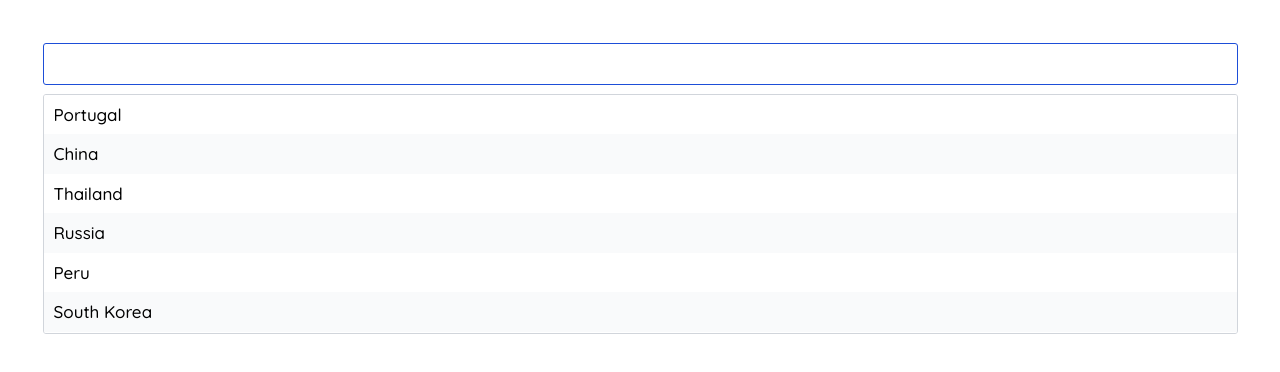
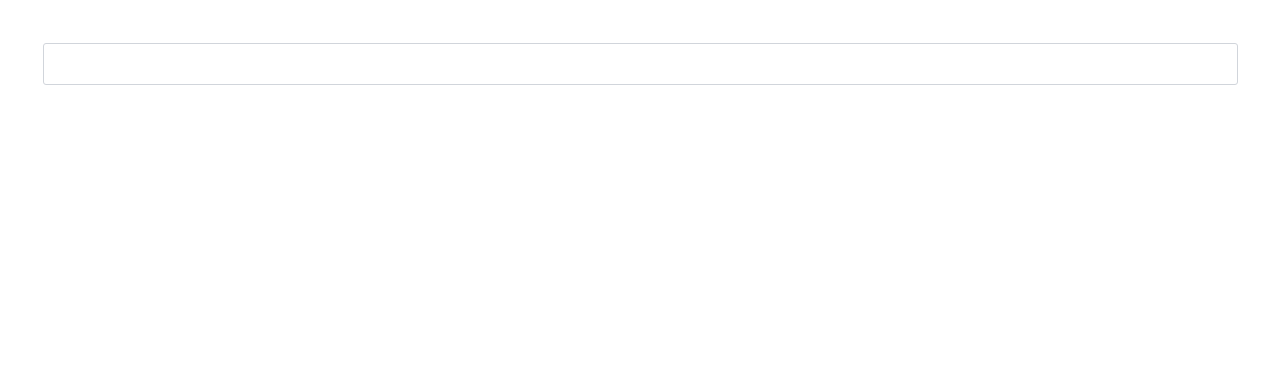
Before and after one commit to melihsahtulek/react-multi-select, a React (Vite) app: page / in a window 1280 px wide. Shown: the top 372 px of the page. Built offline with nearby package versions, Linux system fonts and the light colour scheme.

Commit message:
w.i.p. finished base components, logic feats, ready for test

```diff
--- a/src/App.tsx
+++ b/src/App.tsx
@@ -1,9 +1,6 @@
 import MultiSelect from '@/components/MultiSelect';
 
-function App() {
-  return (
-    <MultiSelect
-      options={[
+const options = [
   {
     label: 'Portugal',
     value: 'PT'
@@ -31,13 +28,23 @@ function App() {
   {
     label: 'Canada',
     value: 'CA'
+  },
+  {
+    label: 'Poland',
+    value: 'PL'
+  },
+  {
+    label: 'Senegal',
+    value: 'SN'
+  },
+  {
+    label: 'South Africa',
+    value: 'ZA'
   }
-      ]}
-      searchable={false}
-      multiSelect={false}
-      disabled={false}
-    />
-  );
+];
+
+function App() {
+  return <MultiSelect searchable={true} multiSelectable={true} disabled={false} options={options} />;
 }
 
 export default App;
--- a/src/components/MultiSelect/index.tsx
+++ b/src/components/MultiSelect/index.tsx
@@ -1,20 +1,38 @@
-import { createContext, forwardRef, useContext, useEffect, useMemo, useRef, useState } from 'react';
+import { createContext, useContext, useEffect, useId, useMemo, useRef, useState } from 'react';
 import styles from '@/components/MultiSelect/multi-select.module.css';
 
 export const MultiSelectContext = createContext<any>(null);
 
 const SelectButton = () => {
-  const { searchValue, setSearchValue, selectedItems, setSelectedItems, filtered, optionList, setOptionList, ref } =
-    useContext(MultiSelectContext);
-  const [inputFocus, setInputFocus] = useState(false);
+  const {
+    inputFocus,
+    setInputFocus,
+    searchValue,
+    setSearchValue,
+    selectedItems,
+    setSelectedItems,
+    optionList,
+    setOptionList,
+    selectButtonRef,
+    selectIsOpen,
+    setSelectIsOpen,
+    multiSelectable,
+    searchable
+  } = useContext(MultiSelectContext);
+
+  const id = useId();
 
   return (
     <label
-      htmlFor="search_inp"
+      htmlFor={id}
       className={styles.select_btn_container}
+      onClick={() => {
+        setSelectIsOpen(!selectIsOpen);
+      }}
       style={{
         borderColor: inputFocus ? 'var(--blue)' : 'var(--gray-300)'
       }}>
+      {multiSelectable ? (
         <div className={styles.selected_items}>
           {selectedItems?.map((item: Option, index: number) => (
             <span
@@ -28,27 +46,39 @@ const SelectButton = () => {
                   const elem = copyArr.splice(unselectItemIndex, 1);
                   setSelectedItems(copyArr);
                   setOptionList([...optionList, ...elem]);
-                ref.current.focus();
+                  selectButtonRef.current.focus();
                 }
               }}>
               {item.label}
             </span>
           ))}
         </div>
+      ) : (
+        <div className={styles.one_selected}>{selectedItems?.[0]?.label}</div>
+      )}
       <input
-        ref={ref}
-        id="search_inp"
+        ref={selectButtonRef}
+        id={id}
         type="text"
-        autoFocus={true}
+        disabled={searchable ? false : true}
+        autoFocus={false}
         value={searchValue}
         onFocus={() => {
           setInputFocus(true);
+          // setSelectIsOpen(!selectIsOpen);
+        }}
+        onClick={() => {
+          // setSelectIsOpen(!selectIsOpen);
         }}
         onBlur={() => {
-          setInputFocus(false);
+          // setInputFocus(false);
         }}
         onChange={(e) => {
           setSearchValue(e.currentTarget.value.trim());
+          setSelectIsOpen(true);
+          if (!multiSelectable) {
+            setSelectedItems([]);
+          }
         }}
         className={styles.select_input}
       />
@@ -57,30 +87,52 @@ const SelectButton = () => {
 };
 
 function SelectBody() {
-  const { optionList, setOptionList, filtered, selectedItems, setSelectedItems, setSearchValue, ref } =
-    useContext(MultiSelectContext);
+  const {
+    selectIsOpen,
+    setSelectIsOpen,
+    setOptionList,
+    filtered,
+    selectedItems,
+    setSelectedItems,
+    setSearchValue,
+    selectButtonRef,
+    optionList,
+    multiSelectable
+  } = useContext(MultiSelectContext);
 
-  if (!(filtered.length > 0)) {
-    return <div className={styles.noItemAreThere}>No Data...</div>;
+  if (optionList.length < 1) {
+    return <div>Empty</div>;
   }
 
   return (
-    <div className={styles.select_body}>
+    <div
+      className={styles.select_body}
+      style={{
+        display: selectIsOpen ? 'block' : 'none'
+      }}>
       {filtered?.map((item: Option, index: number) => (
         <div
           className={styles.select_body_item}
+          style={{
+            backgroundColor: multiSelectable ? '' : item.label === selectedItems?.[0]?.label ? 'var(--blue)' : '',
+            color: multiSelectable ? '' : item.label === selectedItems?.[0]?.label ? 'var(--white)' : ''
+          }}
           key={index}
           onClick={() => {
+            if (!multiSelectable) {
+              setSelectedItems([item]);
+            } else {
               setSelectedItems([...selectedItems, item]);
-            const itemIndex = filtered.findIndex((elem: Option) => elem.value === item.value);
+              const itemIndex = optionList.findIndex((elem: Option) => elem.value === item.value);
               if (itemIndex > -1) {
-              console.log('if', itemIndex);
-              const copyArr = [...filtered];
+                const copyArr = [...optionList];
                 copyArr.splice(itemIndex, 1);
                 setOptionList(copyArr);
+                selectButtonRef.current.focus();
+              }
+            }
             setSearchValue('');
-              ref.current.focus();
-            }
+            setSelectIsOpen(false);
           }}>
           {item.label}
         </div>
@@ -97,17 +149,36 @@ type Option = {
 type MultiSelectProps = {
   options: Option[];
   searchable?: boolean;
-  multiSelect?: boolean;
+  multiSelectable?: boolean;
   disabled?: boolean;
 };
 
-export default function MultiSelect({ options }: MultiSelectProps) {
-  const ref = useRef(null);
+export default function MultiSelect({ options = [], multiSelectable = true, searchable = true }: MultiSelectProps) {
+  const selectRef = useRef(null);
+  const selectButtonRef = useRef(null);
   const [selectIsOpen, setSelectIsOpen] = useState<boolean>(false);
   const [optionList, setOptionList] = useState<Option[]>(options);
-
+  const [inputFocus, setInputFocus] = useState(false);
   const [searchValue, setSearchValue] = useState<string>('');
   const [selectedItems, setSelectedItems] = useState<Option[]>([]);
+
+  useEffect(() => {
+    if (!selectRef.current) {
+      return;
+    }
+
+    document.addEventListener('click', (e) => {
+      if (selectRef.current && !e.composedPath().includes(selectRef.current)) {
+        setInputFocus(false);
+        setSelectIsOpen(false);
+        setSearchValue('');
+      }
+    });
+
+    return () => {
+      document.removeEventListener('click', () => {});
+    };
+  }, []);
 
   const filtered = useMemo(() => {
     if (!searchValue) {
@@ -128,9 +199,13 @@ export default function MultiSelect({ options }: MultiSelectProps) {
         filtered,
         selectedItems,
         setSelectedItems,
-        ref
+        selectButtonRef,
+        inputFocus,
+        setInputFocus,
+        multiSelectable,
+        searchable
       }}>
-      <div className={styles.container}>
+      <div className={styles.container} ref={selectRef}>
         <SelectButton />
         <SelectBody />
       </div>
--- a/src/components/MultiSelect/multi-select.module.css
+++ b/src/components/MultiSelect/multi-select.module.css
@@ -19,7 +19,7 @@
   display: flex;
   width: 100%;
   height: 2.5rem;
-  border: 1px solid transparent;
+  border: 1px solid var(--gray-300);
   font-weight: 500;
   border-radius: 3px;
   font-size: 1rem;
@@ -102,3 +102,10 @@
   border-radius: 3px;
   font-weight: 600;
 }
+
+.one_selected {
+  position: absolute;
+  top: 50%;
+  transform: translateY(-50%);
+  left: 0.5ch;
+}
```
Lines whose indentation alone changed are shown as unchanged.
